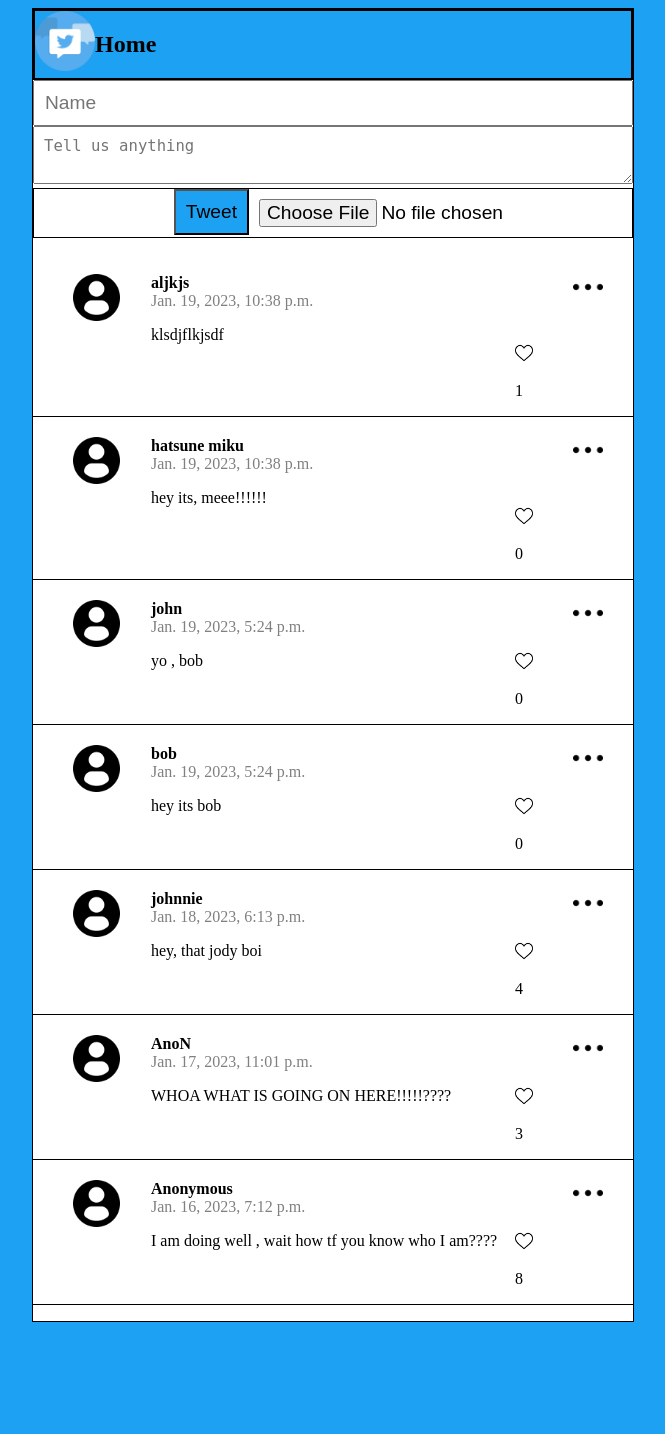
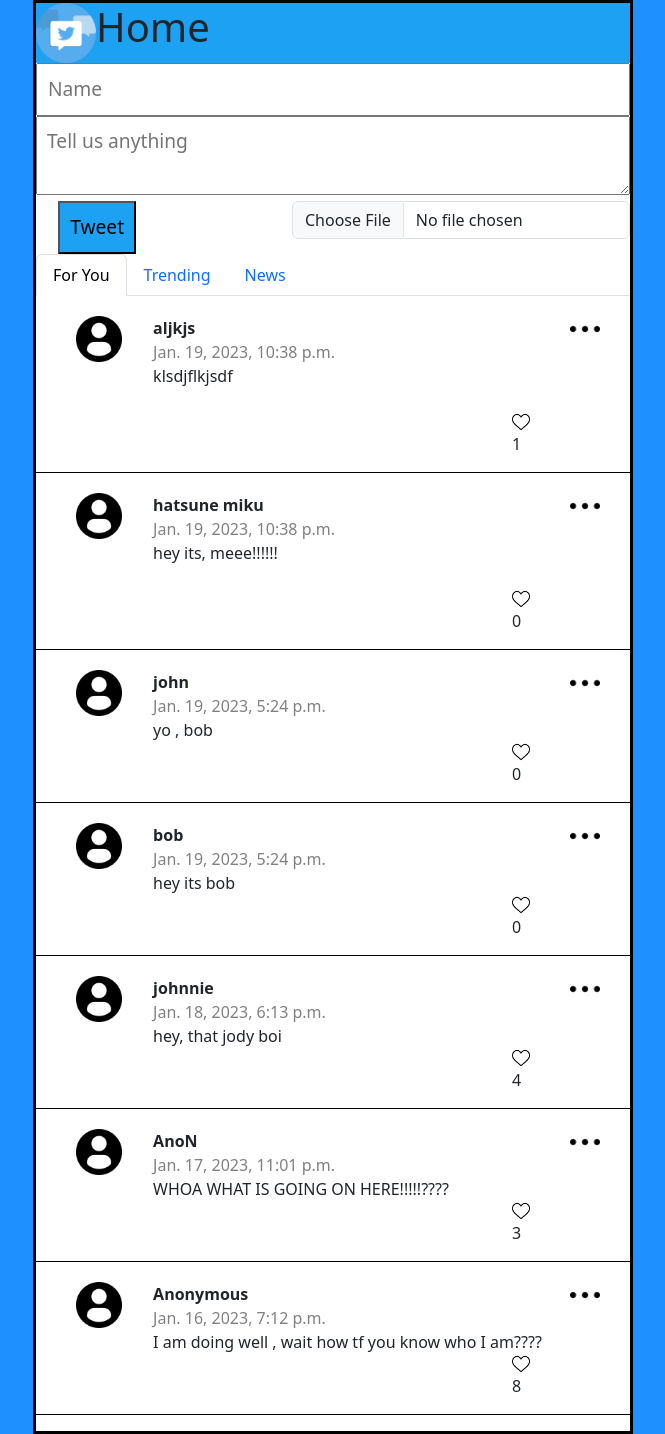
Before and after one commit to njs33487/Twitter_Clone, a Django app: page / in a window 1280 px wide. Shown: the whole page, without its empty margins (307-972 px from the left). Before the commit the page ends 1322 px from the top, so only its background shows below. Run offline with Django 4.2, Linux system fonts and the light colour scheme; data comes from the database, SQL or seed files in the repository; both versions use the stored data as it was after the commit.

Commit message:
update 20230119

```diff
--- a/static/css/styles.css
+++ b/static/css/styles.css
@@ -5,7 +5,7 @@
 */
 
 body {
-    background-color: #1da1f2;
+    background-color: #1E90FF;
 }
 
 .content {
@@ -15,18 +15,16 @@
     max-width: 600PX;
     height: 100%;
     margin: auto;
-    border-top: 1px solid #000;
-    border-left: 1px solid #000;
-    border-right: 1px solid #000;
-    border-bottom: 1px solid #000;
+    border-top: 3px solid #000;
+    border-left: 3px solid #000;
+    border-right: 3px solid #000;
+    border-bottom: 3px solid #000;
 
 }
 .content .main-header{
     background-color: #1da1f2;
     display: flex;
     flex-direction: row;
-    border: 2px solid black;
-
 }
 .content .logo{
     width: 60px;
@@ -56,11 +54,11 @@
 form .flex-input{
     display: flex;
     flex-direction: row-reverse;
-    border: 1px solid black;
 }
 form .flex-input .submit{
     position: relative;
     background-color: #1da1f2;
+    right: 200%;
 
 }
 
--- a/templates/base.html
+++ b/templates/base.html
@@ -1,5 +1,6 @@
 <!DOCTYPE html>
 <html lang="en">
+
 <head>
     <meta charset="UTF-8">
     <meta http-equiv="X-UA-Compatible" content="IE=edge">
@@ -7,13 +8,17 @@
     <title>Twiiter Clone</title>
     <link rel="icon" href="static\img\twitter.png" type="image/icon">
     <link rel="shortcut icon" href="static\img\twitter.png">
+    <link href="https://cdn.jsdelivr.net/npm/bootstrap@5.3.0-alpha1/dist/css/bootstrap.min.css" rel="stylesheet"
+    integrity="sha384-GLhlTQ8iRABdZLl6O3oVMWSktQOp6b7In1Zl3/Jr59b6EGGoI1aFkw7cmDA6j6gD" crossorigin="anonymous">
     {% load static %}
-    <link href="{% static 'css\styles.css' %}" rel="stylesheet"/>
+    <link href="{% static 'css\styles.css' %}" rel="stylesheet" />
 </head>
+
 <body>
     {%block content%}
     {{content}}
     {%endblock%}
-
+    <script src="https://cdn.jsdelivr.net/npm/bootstrap@5.3.0-alpha1/dist/js/bootstrap.bundle.min.js"
+        integrity="sha384-w76AqPfDkMBDXo30jS1Sgez6pr3x5MlQ1ZAGC+nuZB+EYdgRZgiwxhTBTkF7CXvN" crossorigin="anonymous"></script
 </body>
 </html>
--- a/templates/posts.html
+++ b/templates/posts.html
@@ -17,6 +17,17 @@
             <div><input class="submit" type="submit" value="Tweet"></div>
         </div>
     </form>
+    <ul class="nav nav-tabs">
+        <li class="nav-item">
+            <a class="nav-link active" aria-current="page" href="#">For You</a>
+        </li>
+        <li class="nav-item">
+            <a class="nav-link" href="#">Trending</a>
+        </li>
+        <li class="nav-item">
+            <a class="nav-link" href="#">News</a>
+        </li>
+    </ul>
     <section class="posts">
         <ul>
             {% for post in posts reversed %}
```
Also changed, not shown: static/js/posts.js (+0 -19 lines), db.sqlite3.
